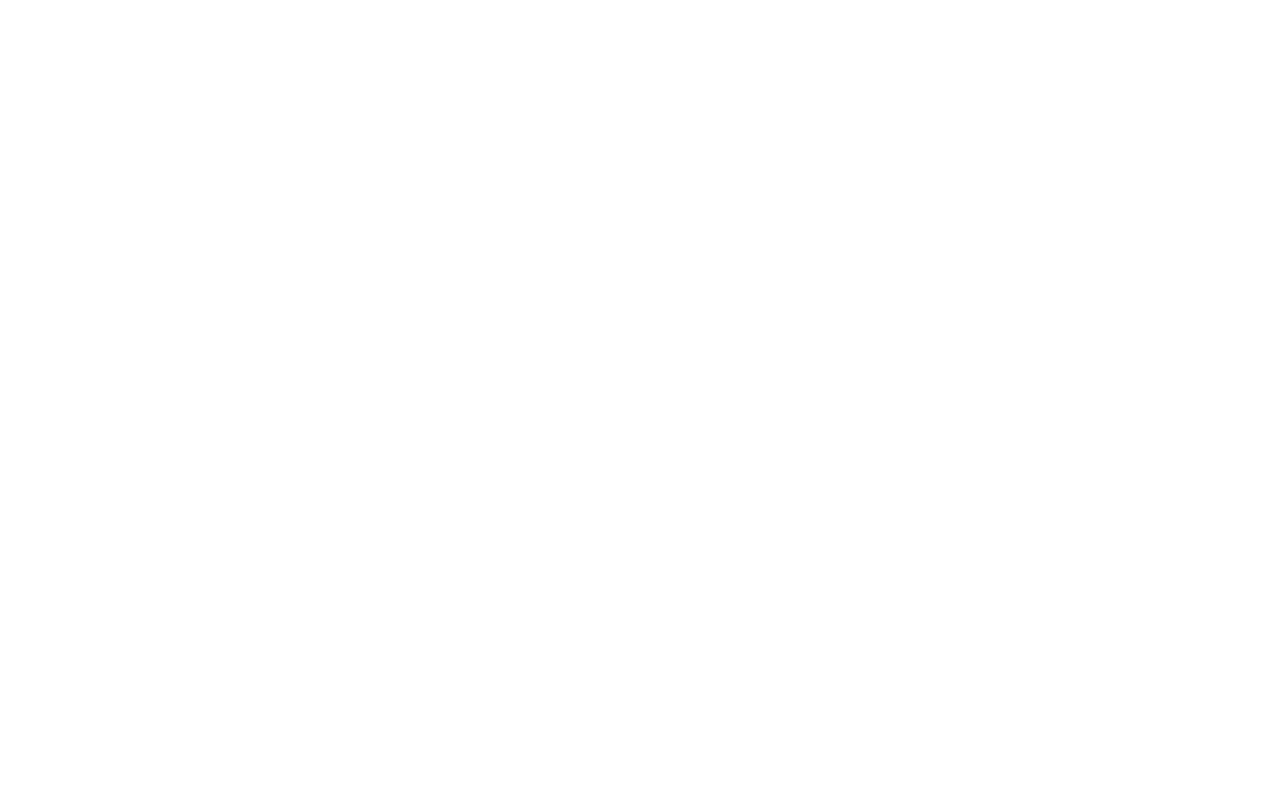
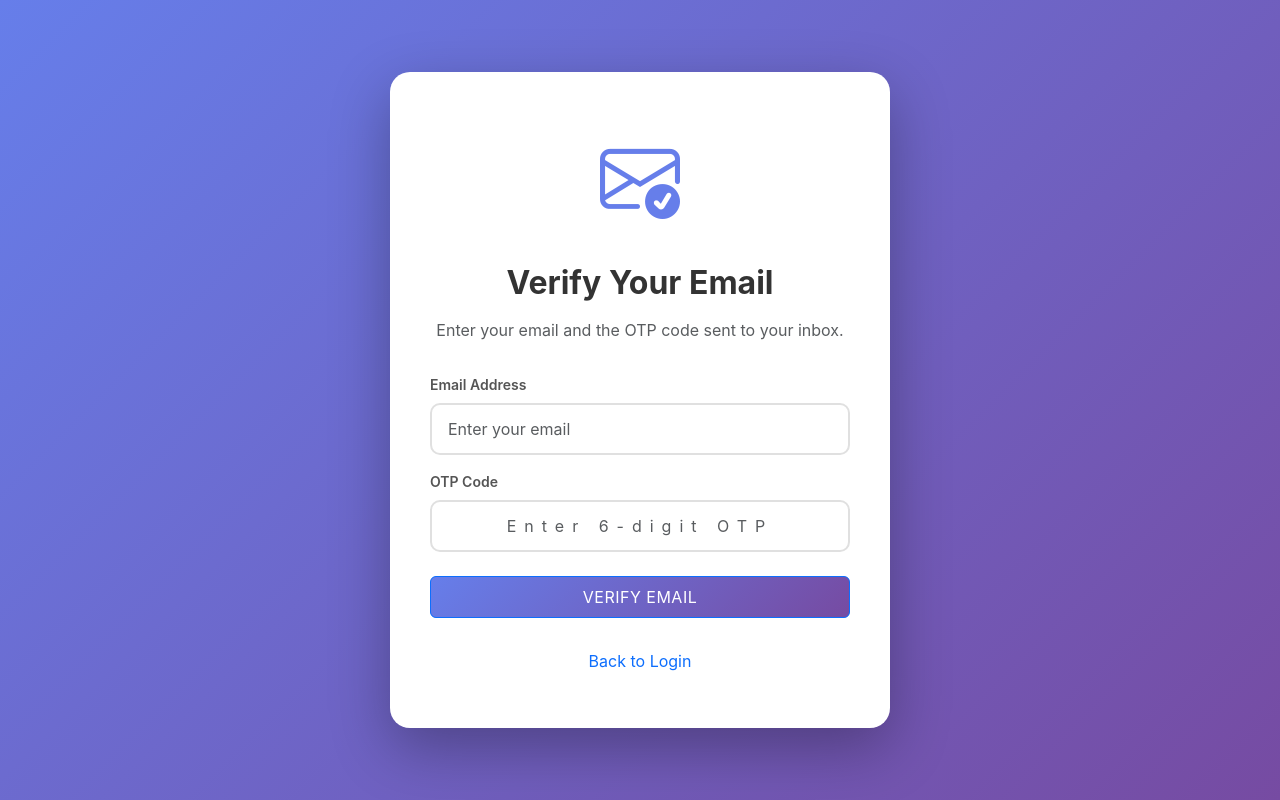
Before and after one commit to purveshpatil41/dayflow-hrms, a React (Vite) app: page /verify-email in a window 1280 px wide. Before the commit this address had no page. Built offline with nearby package versions, Linux system fonts and the light colour scheme.

Commit message:
Implement email verification system with OTP support

```diff
--- a/src/App.jsx
+++ b/src/App.jsx
@@ -3,6 +3,7 @@
 import EmployeeDashboard from './pages/EmployeeDashboard';
 import EmployeeProfile from './pages/EmployeeProfile';
 import AdminDashboard from './pages/AdminDashboard';
+import VerifyEmail from './pages/VerifyEmail';
 import 'bootstrap/dist/css/bootstrap.min.css';
 import 'bootstrap-icons/font/bootstrap-icons.css';
 import './App.css';
@@ -12,6 +13,8 @@
     <Router>
       <Routes>
         <Route path="/" element={<Auth />} />
+        <Route path="/verify-email/:token" element={<VerifyEmail />} />
+        <Route path="/verify-email" element={<VerifyEmail />} />
         <Route path="/employee/dashboard" element={<EmployeeDashboard />} />
         <Route path="/employee/profile" element={<EmployeeProfile />} />
         <Route path="/employee/attendance" element={<EmployeeDashboard />} />
--- a/src/components/Auth.jsx
+++ b/src/components/Auth.jsx
@@ -47,7 +47,14 @@
     } catch (error) {
       console.error('Login error:', error);
       console.error('Error response:', error.response);
-      toast.error(error.response?.data?.message || 'Login failed. Please try again.');
+
+      if (error.response?.data?.emailNotVerified) {
+        toast.error('📧 Email not verified! Please check your inbox and verify your email first.', {
+          autoClose: 7000,
+        });
+      } else {
+        toast.error(error.response?.data?.message || 'Login failed. Please try again.');
+      }
     } finally {
       setLoading(false);
     }
@@ -59,8 +66,11 @@
     try {
       const response = await authService.register(registerForm);
       if (response.success) {
-        toast.success(response.message);
-        toast.info('Please check your email to verify your account.');
+        toast.success('Registration successful!');
+        toast.info('📧 Verification email sent! Please check your inbox and verify your email before logging in.', {
+          autoClose: 7000,
+          position: 'top-center',
+        });
         setRegisterForm({
           fullName: '',
           employeeId: '',
@@ -68,6 +78,9 @@
           password: '',
           role: 'Employee'
         });
+        setTimeout(() => {
+          setActiveTab('login');
+        }, 2000);
       }
     } catch (error) {
       toast.error(error.response?.data?.message || 'Registration failed. Please try again.');
--- /dev/null
+++ b/src/pages/VerifyEmail.css
@@ -0,0 +1,126 @@
+.verify-email-container {
+  min-height: 100vh;
+  display: flex;
+  align-items: center;
+  justify-content: center;
+  background: linear-gradient(135deg, #667eea 0%, #764ba2 100%);
+  padding: 20px;
+}
+
+.verify-email-card {
+  background: white;
+  padding: 3rem 2.5rem;
+  border-radius: 20px;
+  box-shadow: 0 20px 60px rgba(0, 0, 0, 0.3);
+  max-width: 500px;
+  width: 100%;
+  text-align: center;
+}
+
+.verify-spinner {
+  margin: 2rem 0;
+}
+
+.success-icon,
+.error-icon,
+.verify-icon {
+  font-size: 5rem;
+  margin-bottom: 1.5rem;
+}
+
+.success-icon i {
+  color: #28a745;
+}
+
+.error-icon i {
+  color: #dc3545;
+}
+
+.verify-icon i {
+  color: #667eea;
+}
+
+.verify-email-card h2 {
+  color: #333;
+  font-weight: 700;
+}
+
+.verify-email-card h3 {
+  color: #555;
+  font-weight: 600;
+}
+
+.otp-form {
+  margin-top: 2rem;
+}
+
+.otp-form .form-label {
+  font-weight: 600;
+  color: #555;
+  text-align: left;
+  display: block;
+  margin-bottom: 0.5rem;
+}
+
+.otp-form .form-control {
+  padding: 0.75rem 1rem;
+  border: 2px solid #e0e0e0;
+  border-radius: 10px;
+  font-size: 1rem;
+  transition: border-color 0.3s;
+}
+
+.otp-form .form-control:focus {
+  border-color: #667eea;
+  box-shadow: 0 0 0 0.2rem rgba(102, 126, 234, 0.25);
+}
+
+.otp-input {
+  font-size: 1.5rem;
+  font-weight: 600;
+  letter-spacing: 0.5rem;
+}
+
+.btn-primary {
+  background: linear-gradient(135deg, #667eea 0%, #764ba2 100%);
+  border: none;
+  font-weight: 600;
+  text-transform: uppercase;
+  letter-spacing: 0.5px;
+  transition: transform 0.2s, box-shadow 0.2s;
+}
+
+.btn-primary:hover {
+  transform: translateY(-2px);
+  box-shadow: 0 10px 20px rgba(102, 126, 234, 0.4);
+}
+
+.btn-primary:disabled {
+  opacity: 0.6;
+  transform: none;
+}
+
+.btn-link {
+  color: #667eea;
+  font-weight: 500;
+}
+
+.btn-link:hover {
+  color: #764ba2;
+}
+
+@media (max-width: 576px) {
+  .verify-email-card {
+    padding: 2rem 1.5rem;
+  }
+
+  .success-icon,
+  .error-icon,
+  .verify-icon {
+    font-size: 4rem;
+  }
+
+  .verify-email-card h2 {
+    font-size: 1.5rem;
+  }
+}
--- /dev/null
+++ b/src/pages/VerifyEmail.jsx
@@ -0,0 +1,198 @@
+import { useEffect, useState } from 'react';
+import { useParams, useNavigate } from 'react-router-dom';
+import axios from 'axios';
+import { toast } from 'react-toastify';
+import './VerifyEmail.css';
+
+const VerifyEmail = () => {
+  const { token } = useParams();
+  const navigate = useNavigate();
+  const [verifying, setVerifying] = useState(true);
+  const [verified, setVerified] = useState(false);
+  const [error, setError] = useState('');
+  const [otpMode, setOtpMode] = useState(false);
+  const [email, setEmail] = useState('');
+  const [otp, setOtp] = useState('');
+  const [submitting, setSubmitting] = useState(false);
+
+  useEffect(() => {
+    if (token) {
+      verifyEmailToken();
+    } else {
+      setOtpMode(true);
+      setVerifying(false);
+    }
+  }, [token]);
+
+  const verifyEmailToken = async () => {
+    try {
+      const response = await axios.get(`http://localhost:5000/api/auth/verify-email/${token}`);
+
+      if (response.data.success) {
+        setVerified(true);
+        toast.success(response.data.message);
+        setTimeout(() => {
+          navigate('/');
+        }, 3000);
+      }
+    } catch (err) {
+      setError(err.response?.data?.message || 'Verification failed');
+      toast.error(err.response?.data?.message || 'Verification failed');
+      setOtpMode(true);
+    } finally {
+      setVerifying(false);
+    }
+  };
+
+  const handleOtpSubmit = async (e) => {
+    e.preventDefault();
+    setSubmitting(true);
+
+    try {
+      const response = await axios.post('http://localhost:5000/api/auth/verify-otp', {
+        email,
+        otp,
+      });
+
+      if (response.data.success) {
+        setVerified(true);
+        toast.success('Email verified successfully!');
+        setTimeout(() => {
+          navigate('/');
+        }, 2000);
+      }
+    } catch (err) {
+      toast.error(err.response?.data?.message || 'OTP verification failed');
+    } finally {
+      setSubmitting(false);
+    }
+  };
+
+  if (verifying) {
+    return (
+      <div className="verify-email-container">
+        <div className="verify-email-card">
+          <div className="verify-spinner">
+            <div className="spinner-border text-primary" style={{ width: '4rem', height: '4rem' }}>
+              <span className="visually-hidden">Verifying...</span>
+            </div>
+          </div>
+          <h3 className="mt-4">Verifying your email...</h3>
+          <p className="text-muted">Please wait while we verify your email address.</p>
+        </div>
+      </div>
+    );
+  }
+
+  if (verified) {
+    return (
+      <div className="verify-email-container">
+        <div className="verify-email-card success">
+          <div className="success-icon">
+            <i className="bi bi-check-circle-fill"></i>
+          </div>
+          <h2 className="mb-3">Email Verified!</h2>
+          <p className="text-muted mb-4">
+            Your email has been successfully verified. You can now login to your account.
+          </p>
+          <p className="small text-muted">Redirecting to login page...</p>
+        </div>
+      </div>
+    );
+  }
+
+  if (otpMode) {
+    return (
+      <div className="verify-email-container">
+        <div className="verify-email-card">
+          <div className="verify-icon">
+            <i className="bi bi-envelope-check"></i>
+          </div>
+          <h2 className="mb-3">Verify Your Email</h2>
+          <p className="text-muted mb-4">
+            Enter your email and the OTP code sent to your inbox.
+          </p>
+
+          <form onSubmit={handleOtpSubmit} className="otp-form">
+            <div className="form-group mb-3">
+              <label htmlFor="email" className="form-label">Email Address</label>
+              <input
+                type="email"
+                id="email"
+                className="form-control"
+                placeholder="Enter your email"
+                value={email}
+                onChange={(e) => setEmail(e.target.value)}
+                required
+              />
+            </div>
+
+            <div className="form-group mb-4">
+              <label htmlFor="otp" className="form-label">OTP Code</label>
+              <input
+                type="text"
+                id="otp"
+                className="form-control text-center otp-input"
+                placeholder="Enter 6-digit OTP"
+                maxLength="6"
+                value={otp}
+                onChange={(e) => setOtp(e.target.value.replace(/\D/g, ''))}
+                required
+              />
+            </div>
+
+            <button
+              type="submit"
+              className="btn btn-primary w-100 py-2"
+              disabled={submitting}
+            >
+              {submitting ? (
+                <>
+                  <span className="spinner-border spinner-border-sm me-2"></span>
+                  Verifying...
+                </>
+              ) : (
+                'Verify Email'
+              )}
+            </button>
+          </form>
+
+          <div className="mt-4 text-center">
+            <button
+              onClick={() => navigate('/')}
+              className="btn btn-link text-decoration-none"
+            >
+              Back to Login
+            </button>
+          </div>
+        </div>
+      </div>
+    );
+  }
+
+  return (
+    <div className="verify-email-container">
+      <div className="verify-email-card error">
+        <div className="error-icon">
+          <i className="bi bi-x-circle-fill"></i>
+        </div>
+        <h2 className="mb-3">Verification Failed</h2>
+        <p className="text-danger mb-4">{error}</p>
+        <button
+          onClick={() => setOtpMode(true)}
+          className="btn btn-primary mb-2"
+        >
+          Try with OTP
+        </button>
+        <button
+          onClick={() => navigate('/')}
+          className="btn btn-outline-secondary"
+        >
+          Back to Login
+        </button>
+      </div>
+    </div>
+  );
+};
+
+export default VerifyEmail;
```
Also changed, not shown: 1 other file (tests, documents, lock files or other folders).
